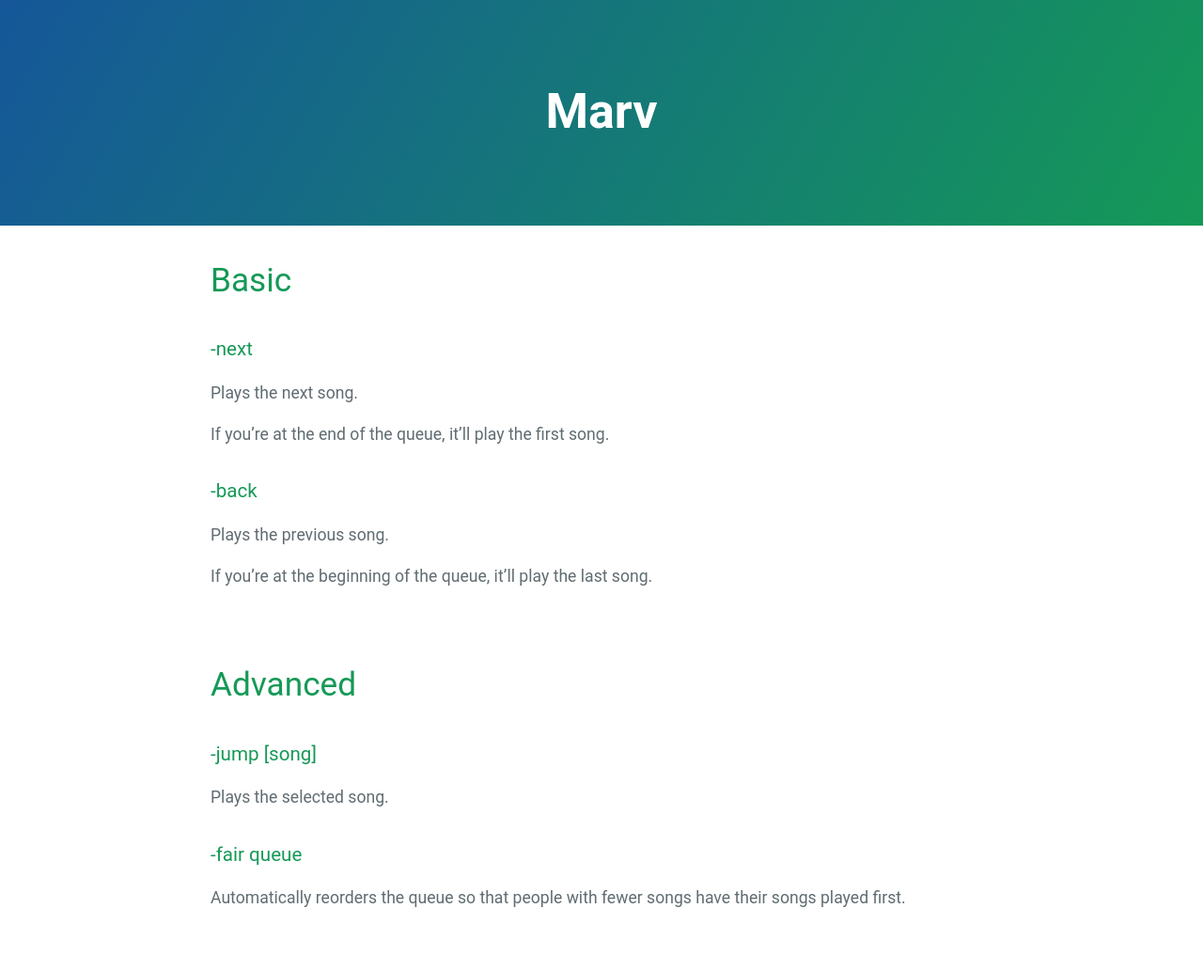
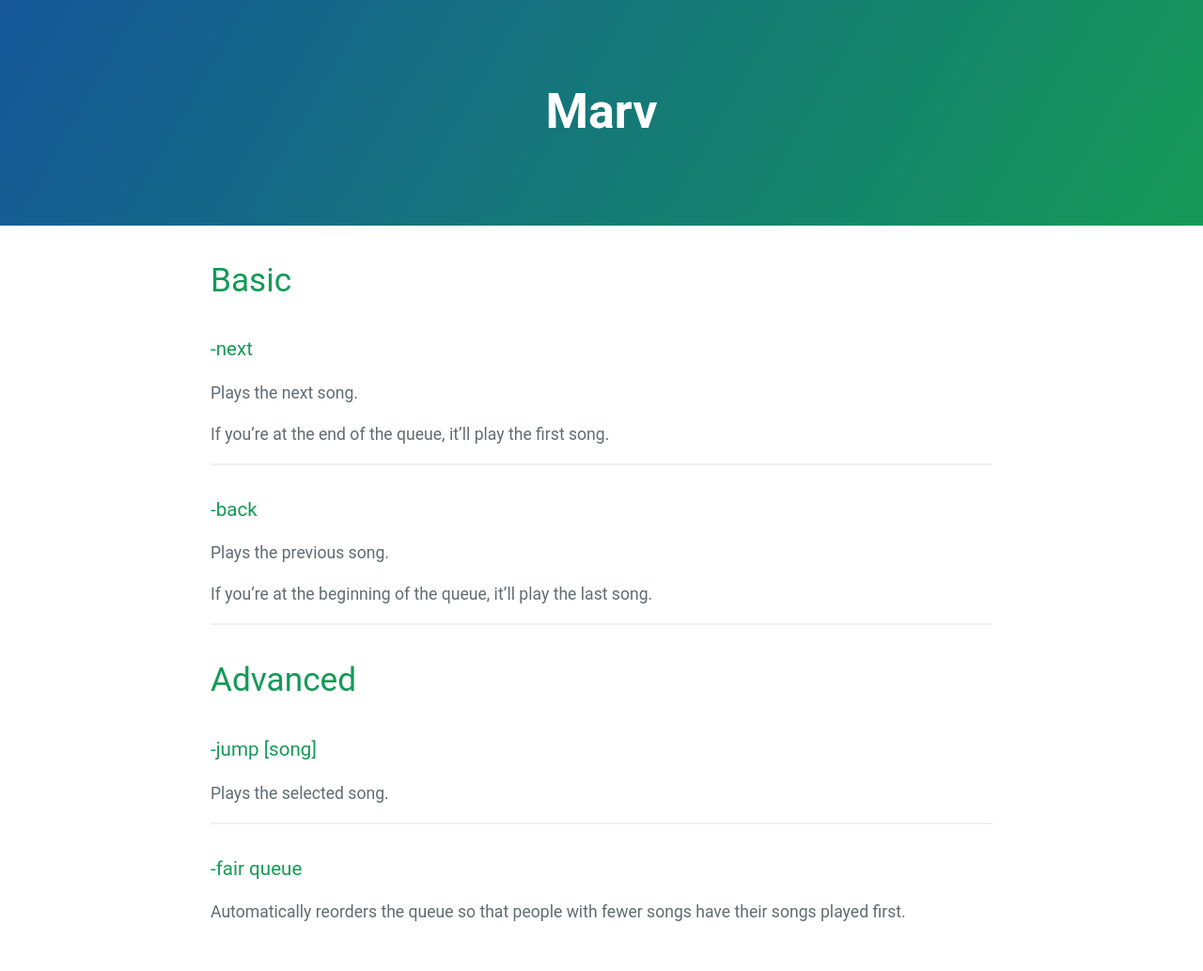
Before and after one commit to mymindishazel/marv-docs, a Jekyll site: the page built from commands/queue/controls.md, in a window 1280 px wide. Shown: the whole page at 94% size. Built offline with Jekyll 4.4.1, drawn with Linux system fonts in a browser that asks for light colours; our own code applies the rules of GitHub Pages for plain Markdown files.

Commit message:
Update controls.md

```diff
--- a/commands/queue/controls.md
+++ b/commands/queue/controls.md
@@ -5,17 +5,21 @@ Plays the next song.
 
 If you're at the end of the queue, it'll play the first song.
 
+---
+
 ### -back
 Plays the previous song.
 
 If you're at the beginning of the queue, it'll play the last song.
 
-<br>
+---
 
 # Advanced
 
 ### -jump [song]
 Plays the selected song.
 
+---
+
 ### -fair queue
 Automatically reorders the queue so that people with fewer songs have their songs played first.
```
